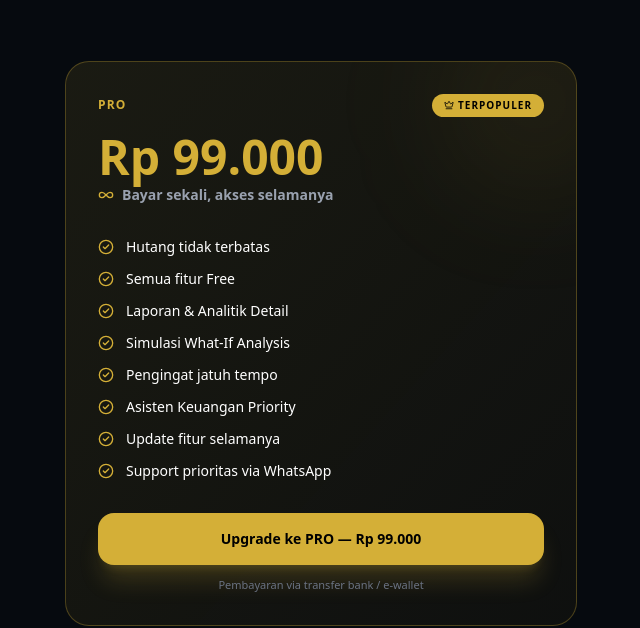
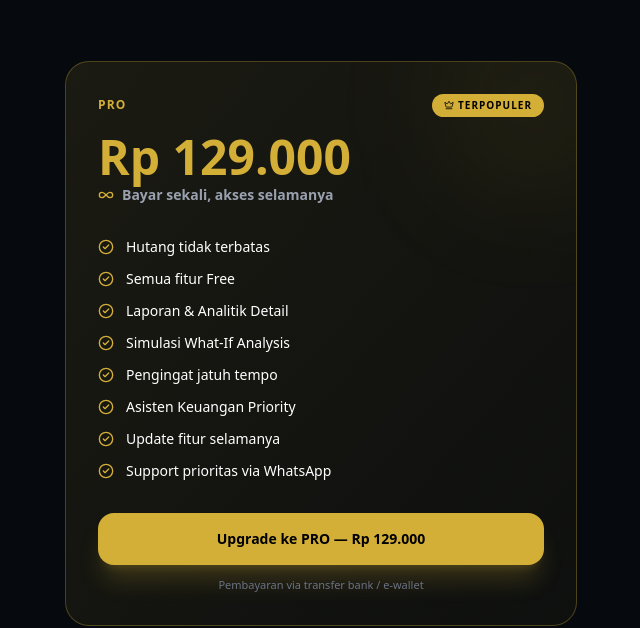
Before and after one commit to Willybrenkman/Lunasin, a Next.js app: page / in a window 1280 px wide. Shown: the part 3640-4268 px from the top of the page, without its empty margins (319-959 px from the left). Built offline with nearby package versions, Linux system fonts and the light colour scheme.

Commit message:
Update harga PRO dari Rp 99.000 ke Rp 129.000
Co-Authored-By: Claude Sonnet 4.6 <noreply@anthropic.com>

```diff
--- a/app/page.js
+++ b/app/page.js
@@ -287,7 +287,7 @@ function Pricing() {
                   <Crown size={10} /> Terpopuler
                 </span>
               </div>
-              <p className="text-5xl font-black mb-1 text-gold">Rp 99.000</p>
+              <p className="text-5xl font-black mb-1 text-gold">Rp 129.000</p>
               <div className="flex items-center gap-2 mb-8">
                 <Infinity size={16} className="text-gold" />
                 <p className="text-gray-400 text-sm font-bold">Bayar sekali, akses selamanya</p>
@@ -310,7 +310,7 @@ function Pricing() {
               </ul>
               <a href={WA_LINK} target="_blank" rel="noopener noreferrer">
                 <button className="w-full py-4 rounded-2xl bg-gold text-black font-black text-sm hover:brightness-110 active:scale-95 transition-all shadow-xl shadow-gold/20">
-                  Upgrade ke PRO — Rp 99.000
+                  Upgrade ke PRO — Rp 129.000
                 </button>
               </a>
               <p className="text-center text-[11px] text-gray-500 mt-3 font-medium">Pembayaran via transfer bank / e-wallet</p>
@@ -365,7 +365,7 @@ function FAQ() {
     { q: "Bagaimana cara daftar?", a: "Klik tombol 'Daftar Gratis' dan hubungi admin via WhatsApp. Admin akan membuatkan akun dan mengirimkan email + password ke kamu dalam waktu singkat." },
     { q: "Apakah data hutang saya aman?", a: "Data kamu disimpan aman di server Supabase yang terlindungi. Hanya kamu yang bisa mengakses akun dan data hutangmu. Kami tidak menjual data ke pihak ketiga." },
     { q: "Apa bedanya strategi Snowball, Avalanche, dan Smart Priority?", a: "Snowball: lunasi hutang terkecil dulu untuk motivasi. Avalanche: lunasi bunga tertinggi dulu untuk hemat bunga. Smart Priority: kombinasi keduanya yang direkomendasikan sistem berdasarkan profilmu." },
-    { q: "Apakah PRO bayar bulanan atau sekali bayar?", a: "Sekali bayar, akses selamanya. Tidak ada langganan bulanan yang memberatkan. Bayar Rp 99.000 satu kali dan nikmati semua fitur PRO untuk selamanya." },
+    { q: "Apakah PRO bayar bulanan atau sekali bayar?", a: "Sekali bayar, akses selamanya. Tidak ada langganan bulanan yang memberatkan. Bayar Rp 129.000 satu kali dan nikmati semua fitur PRO untuk selamanya." },
     { q: "Bisa dipakai untuk hutang apa saja?", a: "Bisa untuk semua jenis hutang: KTA, kartu kredit, pinjol, cicilan motor/rumah, hutang ke keluarga/teman, PayLater, dan lainnya." },
   ];
 
```
